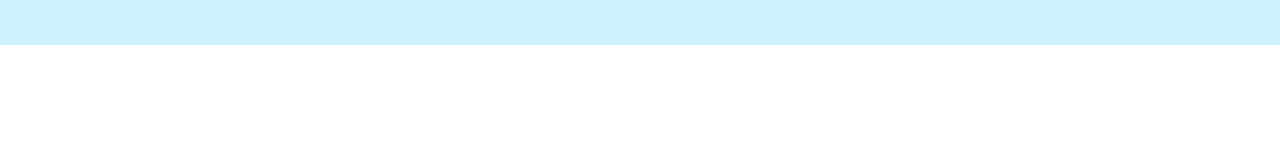
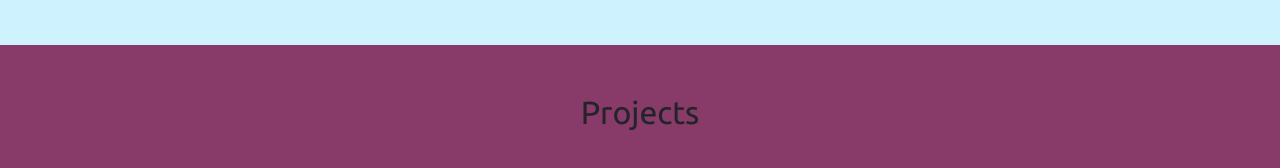
Before and after one commit to IrinaSing/Home-page-Irina, a plain HTML site: page index.html in a window 1280 px wide. Shown: the part 1617-1785 px from the top of the page. Before the commit the page ends 1662 px from the top, so only its background shows below. Drawn offline with nearby package versions, Linux system fonts and the light colour scheme.

Commit message:
section projects

```diff
--- a/index.html
+++ b/index.html
@@ -190,5 +190,10 @@
         </div>
       </div>
     </section>
+    <section class="lilacSection">
+      <div class="container p-5 text-center">
+        <h2 class="text-center">Projects</h2>
+      </div>
+    </section>
   </body>
 </html>
--- a/style.css
+++ b/style.css
@@ -61,3 +61,7 @@
 .projLinksSpace {
   display: block; /*Otherwise padding-bottom does not work for inline-elements*/
 }
+
+.lilacSection {
+  background-color: #883a69;
+}
```
